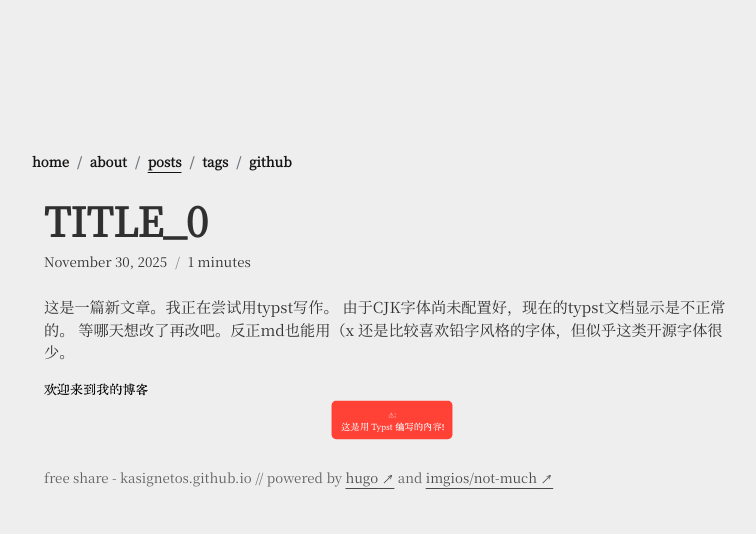
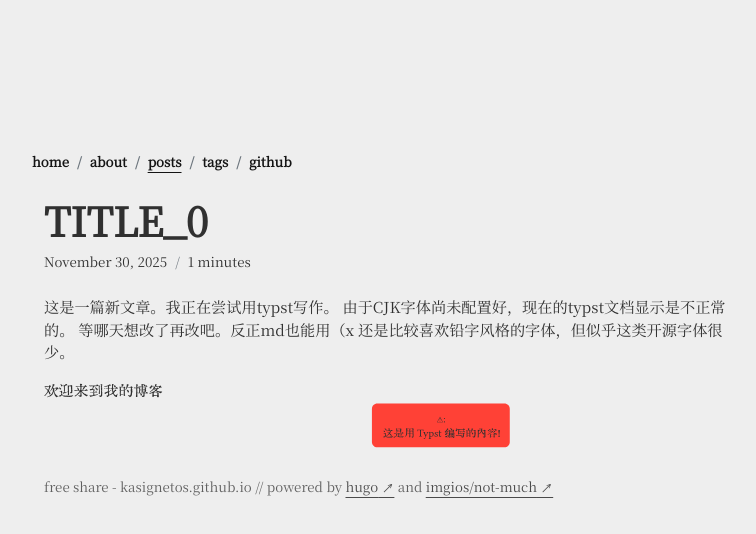
Before and after one commit to kasignetos/kasignetos.github.io, a plain HTML site: page posts/title_0/index.html in a window 1280 px wide. Shown: the whole page, without its empty margins (248-1004 px from the left). Drawn offline with nearby package versions, Linux system fonts and the light colour scheme; a web font is replaced by a local one.

Commit message:
auto deploy kasignetos/blog-data@015a8b93911ea86ccd5842843ff06f527ee10f82

```diff
--- a/posts/title_0/index.html
+++ b/posts/title_0/index.html
@@ -118,7 +118,97 @@
 
 
 
-          <img src="https://kasignetos.github.io/posts/title_0/main.typ.svg">
+<div id="typst-content-container"></div>
+
+<script>
+document.addEventListener('DOMContentLoaded', function() {
+
+
+    window.renderTypstFile = async function(containerId, typFilePath) {
+        const container = document.getElementById(containerId);
+        if (!container) {
+            console.error(`容器 #${containerId} 未找到.`);
+            return;
+        }
+
+        container.innerHTML = '<div class="typst-loading">正在渲染 Typst 文档...</div>';
+
+        var currentTheme = document.querySelector('.dark');
+        if (currentTheme === null) {
+            currentTheme = document.querySelector('body');
+        }
+        const fontColor = getComputedStyle(currentTheme)
+                            .getPropertyValue('--font-color')
+                            .trim();
+
+        const response = await fetch(typFilePath);
+        if (!response.ok) {
+            throw new Error(`无法加载文件: ${response.status} ${response.statusText}`);
+        }
+        const origSVG = await response.text();
+
+
+        function SVGFill(svgString, transformFunc) {
+
+            const parser = new DOMParser();
+            const svgDoc = parser.parseFromString(svgString, 'image/svg+xml');
+
+
+            const parserError = svgDoc.querySelector('parsererror');
+            if (parserError) {
+                console.error('SVG解析错误:', parserError.textContent);
+                return null;
+            }
+
+
+            const svgRoot = svgDoc.documentElement;
+
+
+
+            const targetGroups = svgRoot.querySelectorAll('g[class*="typst-text"]');
+
+
+            targetGroups.forEach(group => {
+
+                const useElements = group.querySelectorAll('use');
+
+
+                useElements.forEach(useElem => {
+                    const originalFill = useElem.getAttribute('fill');
+                    if (originalFill) {
+                        const newFill = transformFunc(originalFill);
+                        useElem.setAttribute('fill', newFill);
+
+                    }
+                });
+            });
+
+
+            return svgRoot;
+        }
+
+
+        function colorMap(color) {
+            return fontColor;
+        }
+
+
+        const newSVG = SVGFill(origSVG, colorMap);
+        container.innerHTML = '';
+        container.appendChild(newSVG);
+    };
+
+
+
+
+
+        window.renderTypstFile('typst-content-container', "https:\/\/kasignetos.github.io\/posts\/title_0\/main.typ.svg");
+
+});
+</script>
+
+
+
 
       </div>
     </div>
```
